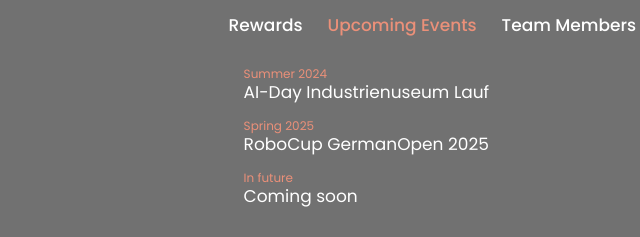
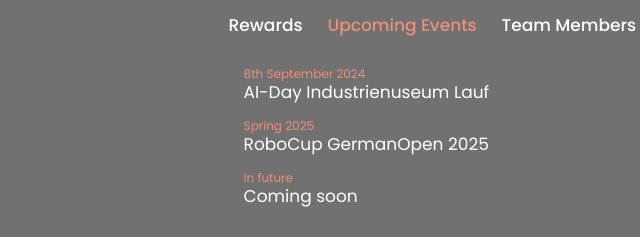
Before and after one commit to CJT-Robotics/CJT-Robotics.github.io, a plain HTML site: page index.html in a window 1280 px wide. Both pictures are taken after a click on the element "Upcoming Events". Shown: the part 1501-1738 px from the top of the page, 309-949 px from the left. Drawn offline with nearby package versions, Linux system fonts and the light colour scheme.

Commit message:
Update index.html

```diff
--- a/index.html
+++ b/index.html
@@ -133,7 +133,7 @@
 						<div class="tab-content" id="events">
 							<ul>
 								<li> <!-- id="liveLi" -->
-									<span>Summer 2024</span> <!-- id="liveSpan" -->
+									<span>8th September 2024</span> <!-- id="liveSpan" -->
 									<br />
 									AI-Day Industrienuseum Lauf
 								</li>
```
